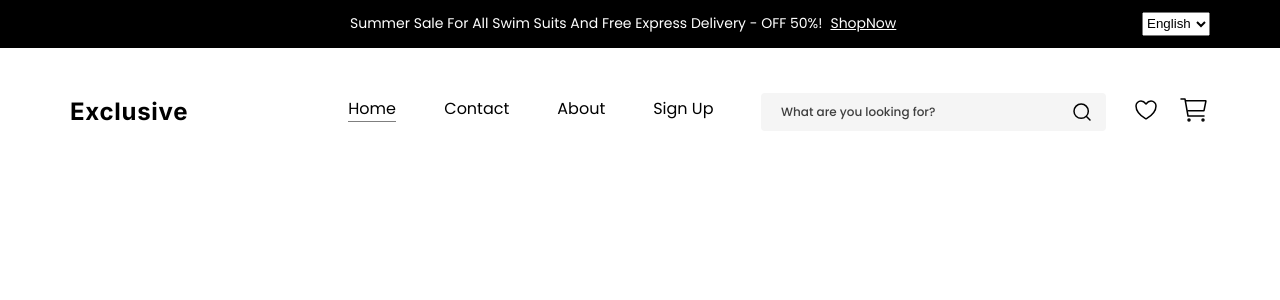
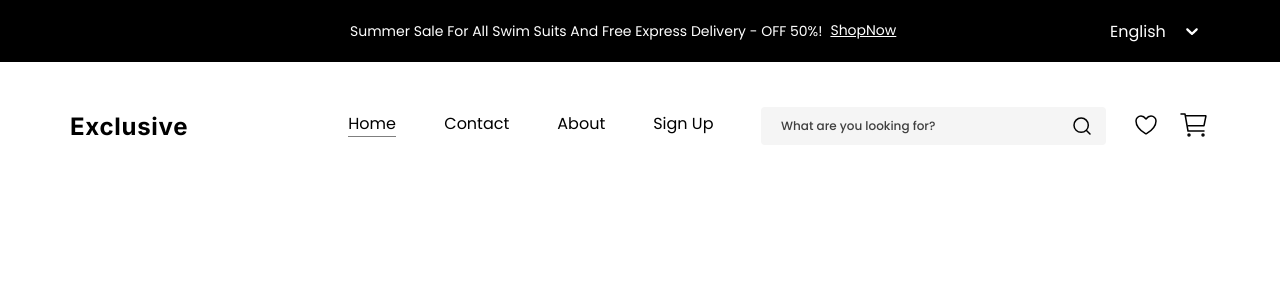
Before and after one commit to AndreyHunter/exclusive, a React (Vite) app: page / in a window 1280 px wide. Shown: the top 300 px of the page. Built offline with nearby package versions, Linux system fonts and the light colour scheme.

Commit message:
Added a languageSelect component

```diff
--- a/package.json
+++ b/package.json
@@ -13,7 +13,8 @@
 	"dependencies": {
 		"react": "^18.2.0",
 		"react-dom": "^18.2.0",
-		"react-router-dom": "^6.23.1"
+		"react-router-dom": "^6.23.1",
+		"react-select": "^5.8.0"
 	},
 	"devDependencies": {
 		"@types/react": "^18.3.3",
--- /dev/null
+++ b/src/components/languageSelect/LanguageSelect.jsx
@@ -0,0 +1,17 @@
+import Select from 'react-select';
+
+import options from './selectOptions';
+import selectStyles from './selectStyles';
+
+const LanguageSelect = () => {
+    return (
+        <Select
+            options={options}
+            styles={selectStyles}
+            defaultValue={options[0]}
+            isSearchable={false}
+        />
+    );
+};
+
+export default LanguageSelect;
--- /dev/null
+++ b/src/components/languageSelect/selectOptions.js
@@ -0,0 +1,12 @@
+const options = [
+    {
+        value: 'en',
+        label: 'English',
+    },
+    {
+        value: 'ua',
+        label: 'Ukraine',
+    },
+];
+
+export default options;
--- /dev/null
+++ b/src/components/languageSelect/selectStyles.js
@@ -0,0 +1,46 @@
+const customStyles = {
+    container: (provided) => ({
+        ...provided,
+        width: 110,
+    }),
+    control: (provided) => ({
+        ...provided,
+        backgroundColor: 'transparent',
+        border: 'none',
+        boxShadow: 'none',
+        cursor: 'pointer',
+    }),
+    singleValue: (provided) => ({
+        ...provided,
+        color: 'white',
+        whiteSpace: 'normal',
+        overflow: 'visible',
+        textOverflow: 'initial',
+    }),
+    indicatorSeparator: (provided) => ({
+        ...provided,
+        display: 'none',
+    }),
+    dropdownIndicator: (provided) => ({
+        ...provided,
+        color: 'white',
+    }),
+    menu: (provided) => ({
+        ...provided,
+        backgroundColor: 'rgba(0, 0, 0, 0.9)',
+    }),
+    option: (provided, state) => ({
+        ...provided,
+        backgroundColor: state.isSelected ? 'rgba(255, 255, 255, 0.1)' : 'transparent',
+        color: 'white',
+        cursor: 'pointer',
+        '&:hover': {
+            backgroundColor: 'rgba(255, 255, 255, 0.2)',
+        },
+        '&:active': {
+            backgroundColor: 'rgba(255, 255, 255, 0.3)',
+        },
+    }),
+};
+
+export default customStyles;
--- a/src/components/topHeader/TopHeader.jsx
+++ b/src/components/topHeader/TopHeader.jsx
@@ -1,6 +1,7 @@
 import { Link } from 'react-router-dom';
 
 import Container from '../container/Container';
+import LanguageSelect from '../languageSelect/LanguageSelect';
 
 import styles from './topHeader.module.scss';
 
@@ -15,10 +16,7 @@ const TopHeader = () => {
                         </div>
                         <Link className={styles.link}>ShopNow</Link>
                     </div>
-                    <select>
-                        <option value="english">English</option>
-                        <option value="ukraine">Ukraine</option>
-                    </select>
+                    <LanguageSelect />
                 </div>
             </Container>
         </section>
```
Also changed, not shown: 1 other file (tests, documents, lock files or other folders).
